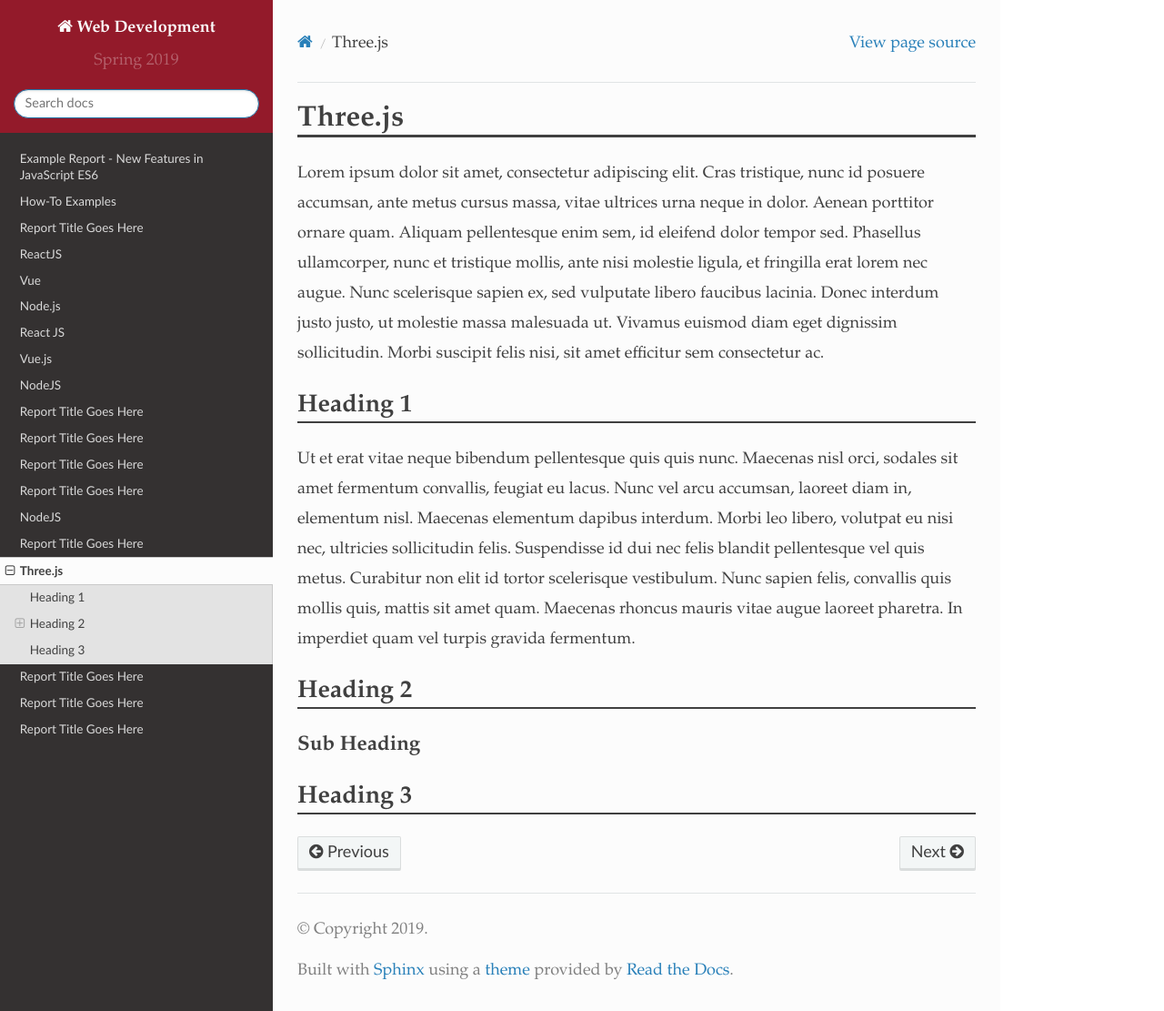
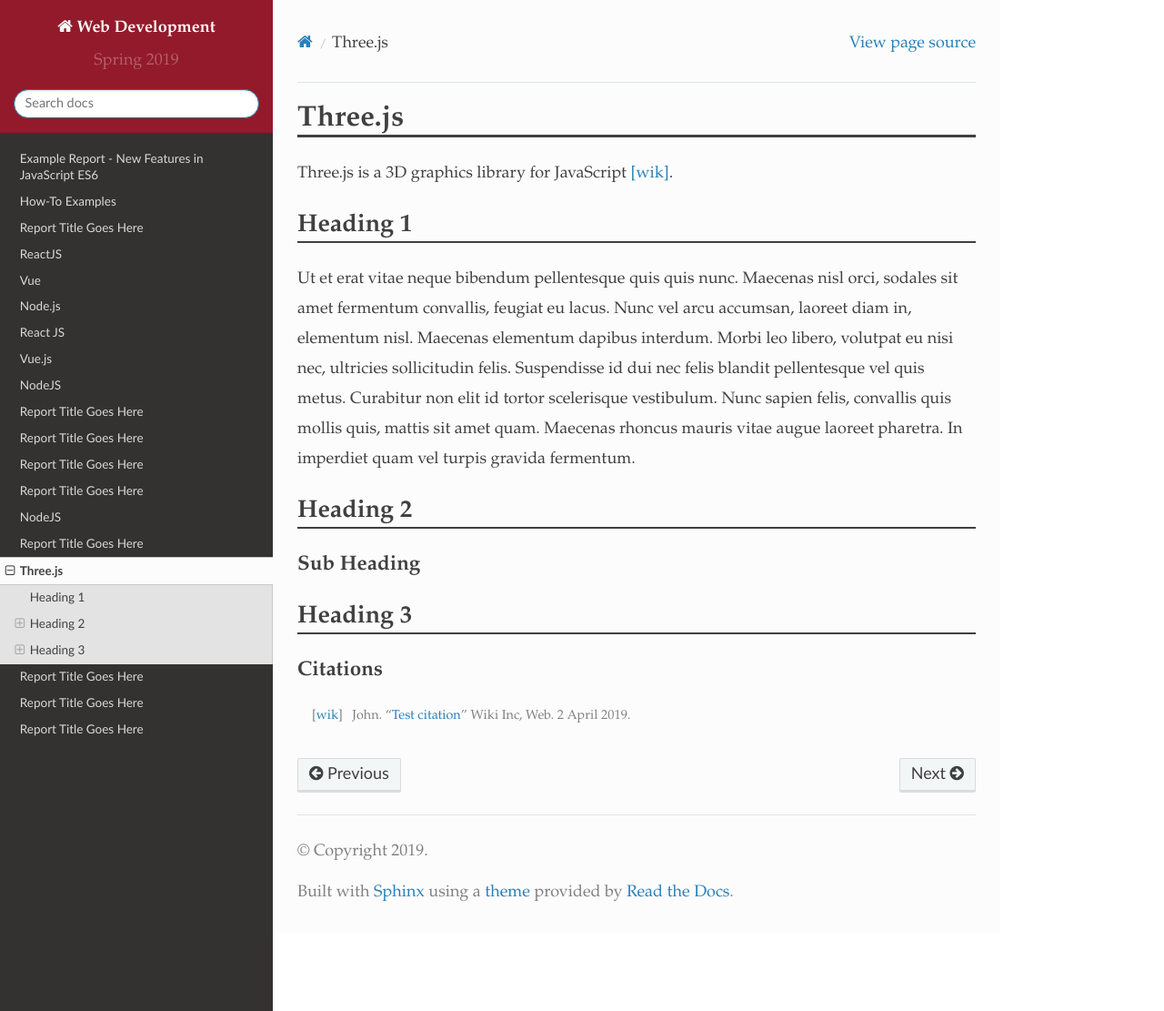
Before and after one commit to pvcraven/2019_spring_web_dev, a Sphinx documentation site: the page built from source/final/roen/index.rst, in a window 1280 px wide and 1111 px high. Shown: the whole window at 91% size. Built offline with Sphinx 7.4.7 and the Read the Docs theme 2.0.0, drawn with Linux system fonts in a browser that asks for light colours.

Commit message:
Added a test citation (Not real)

```diff
--- a/source/final/roen/index.rst
+++ b/source/final/roen/index.rst
@@ -1,14 +1,7 @@
 Three.js
-======================
+========
 
-Lorem ipsum dolor sit amet, consectetur adipiscing elit. Cras tristique, nunc
-id posuere accumsan, ante metus cursus massa, vitae ultrices urna neque in dolor.
-Aenean porttitor ornare quam. Aliquam pellentesque enim sem, id eleifend dolor
-tempor sed. Phasellus ullamcorper, nunc et tristique mollis, ante nisi molestie
-ligula, et fringilla erat lorem nec augue. Nunc scelerisque sapien ex, sed
-vulputate libero faucibus lacinia. Donec interdum justo justo, ut molestie massa
-malesuada ut. Vivamus euismod diam eget dignissim sollicitudin. Morbi suscipit
-felis nisi, sit amet efficitur sem consectetur ac.
+Three.js is a 3D graphics library for JavaScript [wik]_.
 
 Heading 1
 ---------
@@ -30,3 +23,7 @@
 
 Heading 3
 ---------
+
+Citations
+~~~~~~~~~
+.. [wik] John. "`Test citation <https://en.wikipedia.org/wiki/Three.js>`_" Wiki Inc, Web. 2 April 2019.
```
